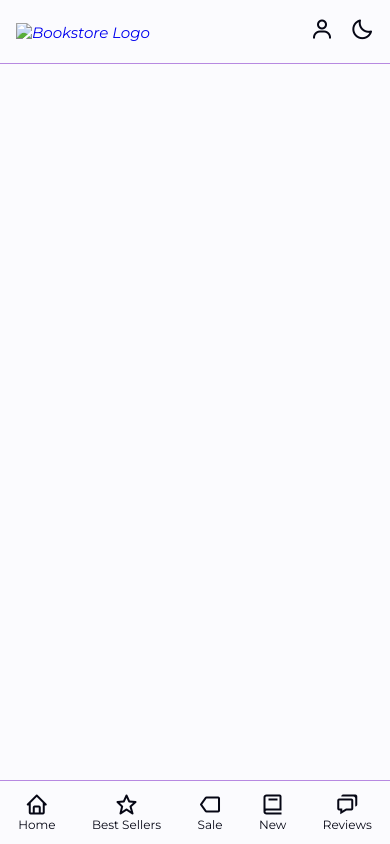
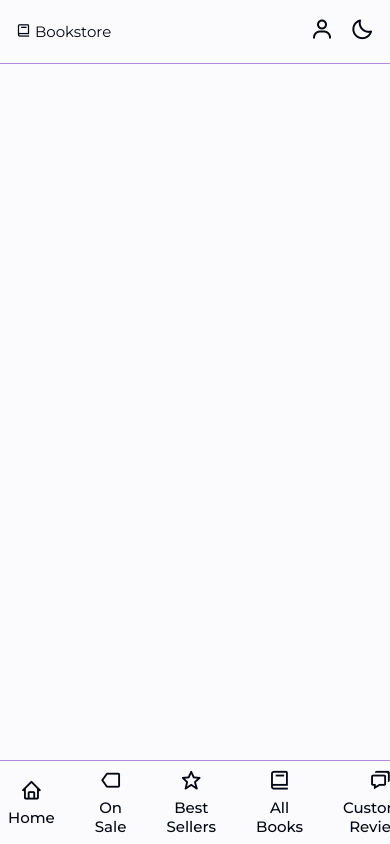
Before and after one commit to Antvndev/Bookshop-eCommerce, a plain HTML site: page index.html in a window 390 px wide. Drawn offline with nearby package versions, Linux system fonts and the light colour scheme; a web font is replaced by a local one.

Commit message:
Fixed ui

```diff
--- a/index.css
+++ b/index.css
@@ -35,7 +35,6 @@
   --font-semi-bold: 600;
 
   --nav-height: 4rem;
-  --bottom-nav-height: 4rem;
   --transition: 0.3s ease;
 
 }
@@ -60,6 +59,7 @@
 html{
   scroll-behavior: smooth;
 }
+
 body, input, button{
     font-family: var(--body-font);
     font-size: var(--font-size-base);
@@ -89,6 +89,7 @@ ul{
     list-style: none;
 }
 a{
+  color: var(--text);
   text-decoration: none;
 }
 img{
@@ -101,8 +102,7 @@ img{
   shape-margin: 1rem;
 }
 
-/* ========== Top Navigation ========== */
-.top-nav {
+header {
   display: flex;
   align-items: center;
   justify-content: space-between;
@@ -115,35 +115,42 @@ img{
   z-index: 99;
 }
 
-/* Logo */
-.logo{
-    text-decoration: none;
+.logo {
+  color: var(--text);
 }
 
-.logo-img {
-
+.nav-list {
+  display: flex;
+  gap: 1.5rem;
+  align-items: center;
+  position: static;
+  height: auto;
 }
 
-/* Desktop Nav Links */
-.main-nav .nav-list {
-  display: flex;
-  list-style: none;
-  gap: 1.5rem;
-}
-.main-nav .nav-list a {
-  color: var(--text);
+.nav-list a {
   font-weight: 500;
   transition: color var(--transition);
+  display: flex;
+  align-items: center;
+  gap: 0.25rem;
+  font-size: var(--font-size-base);
 }
-.main-nav .nav-list a:hover {
+
+.nav-list a i {
+  font-size: 1.4rem;
+  margin-bottom: 0.15rem;
+}
+
+.nav-list a:hover {
   color: var(--primary);
 }
 
-/* Icons on the right */
+/* Right side icons */
 .nav-icons {
   display: flex;
   gap: 1rem;
 }
+
 .icon-btn {
   background: none;
   border: none;
@@ -152,13 +159,13 @@ img{
   cursor: pointer;
   transition: color var(--transition);
 }
+
 .icon-btn:hover {
   color: var(--primary);
 }
 
-/* ========== Bottom Navigation ========== */
-.bottom-nav {
-  display: none;
+@media (max-width: 768px) {
+  .nav-list {
     position: fixed;
     bottom: 0;
     left: 0;
@@ -171,39 +178,23 @@ img{
     align-items: center;
     z-index: 100;
   }
-.bottom-nav .nav-item {
+
+  .nav-list li {
+    flex: 1; /* Each item takes equal width */
+    text-align: center;
+  }
+
+  .nav-list a {
     display: flex;
     flex-direction: column;
     align-items: center;
-  text-decoration: none;
-  color: var(--text);
-  font-size: var(--font-size-smaller);
-  transition: color var(--transition);
-}
-.bottom-nav .nav-item i {
-  font-size: 1.5rem;
-}
-.bottom-nav .nav-item:hover {
-  color: var(--primary);
+    justify-content: center;
+    font-size: var(--smaller-font-size);
+    padding: 0.5rem;
+    width: 100%;
   }
 
-/* ========== Responsive Breakpoints ========== */
-@media (max-width: 768px) {
   .main-nav {
-    display: none;
-  }
-
-  .bottom-nav {
-    display: flex;
-  }
-
-  body {
-    padding-bottom: var(--bottom-nav-height);
+    display: contents;
   }
 }
-
-@media (min-width: 769px) {
-  .bottom-nav {
-    display: none;
-  }
-}
--- a/index.html
+++ b/index.html
@@ -11,25 +11,22 @@
   <meta name="description" content="This is a book store ecommerce demo website">
 </head>
 <body>
-  <!-- Top Navigation (desktop & mobile) -->
-  <header class="top-nav">
+  <header>
     <a href="#home" class="logo">
-      <!-- Replace with your logo image or text -->
-      <img src="logo.png" alt="Bookstore Logo" class="logo-img" />
+       <i class='bx bx-book | logo-img' alt="Logo icon"></i>
+        Bookstore
     </a>
-    <!-- Main links for desktop; hidden on smaller screens -->
-    <nav class="main-nav">
+    <nav>
       <ul class="nav-list">
-        <li><a href="#home">Home</a></li>
-        <li><a href="#best-sellers">Best Sellers</a></li>
-        <li><a href="#on-sale">On Sale</a></li>
-        <li><a href="#new-books">New Books</a></li>
-        <li><a href="#reviews">Customer Reviews</a></li>
+        <li><a href="#"><i class='bx bx-home'></i>Home</a></li>
+        <li><a href="#OnSale"><i class='bx bx-tag'></i>On Sale</a></li>
+        <li><a href="#BestSellers"><i class='bx bx-star'></i>Best Sellers</a></li>
+        <li><a href="#"><i class='bx bx-book'></i>All Books</a></li>
+        <li><a href="#Reviews"><i class='bx bx-chat'></i>Customer Reviews</a></li>
       </ul>
     </nav>
-    <!-- Right-side icons: account & theme toggle -->
     <div class="nav-icons">
-      <a href="/account" class="icon-btn" aria-label="Account">
+      <a href="#" class="icon-btn" aria-label="Account">
         <i class='bx bx-user'></i>
       </a>
       <button id="theme-toggle" class="icon-btn" aria-label="Toggle theme">
@@ -37,31 +34,6 @@
       </button>
     </div>
   </header>
-
-  <!-- Bottom Navigation (mobile/tablet) -->
-  <nav class="bottom-nav">
-    <a href="#home" class="nav-item">
-      <i class='bx bx-home'></i>
-      <span class="nav-label">Home</span>
-    </a>
-    <a href="#best-sellers" class="nav-item">
-      <i class='bx bx-star'></i>
-      <span class="nav-label">Best Sellers</span>
-    </a>
-    <a href="#on-sale" class="nav-item">
-      <i class='bx bx-tag'></i>
-      <span class="nav-label">Sale</span>
-    </a>
-    <a href="#new-books" class="nav-item">
-      <i class='bx bx-book'></i>
-      <span class="nav-label">New</span>
-    </a>
-    <a href="#reviews" class="nav-item">
-      <i class='bx bx-chat'></i>
-      <span class="nav-label">Reviews</span>
-    </a>
-  </nav>
-
 </body>
 </html>
 
```
Lines whose indentation alone changed are shown as unchanged.
